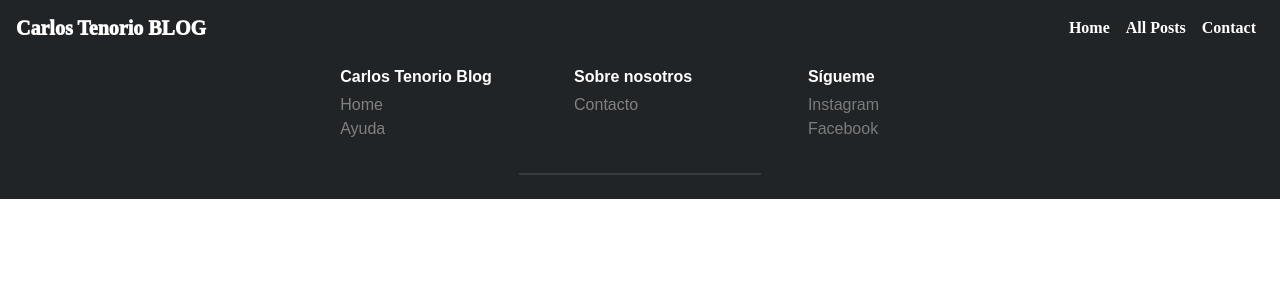
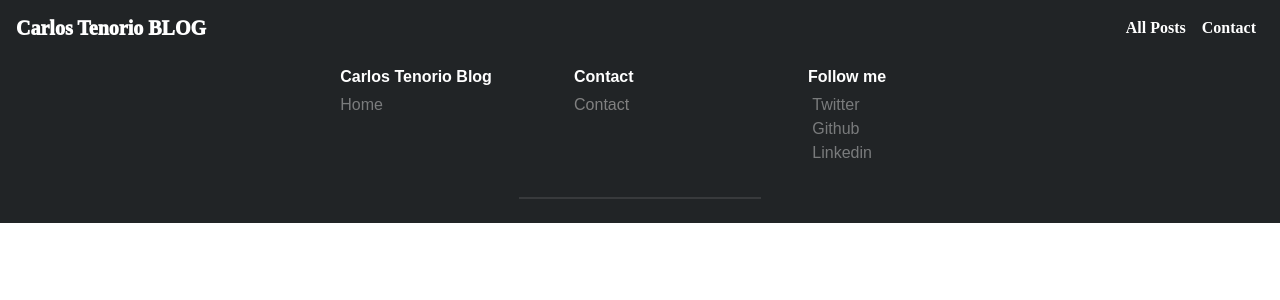
Before and after one commit to CarlosTenorio/myblog, a Django app: template blog/templates/layout.html in a window 1280 px wide. Shown: the top 300 px of the page. Run offline with Django 3.2, Linux system fonts and the light colour scheme; the template is opened without the code that fills it, so the values that code supplies are empty; style sheets or scripts are compiled from the project's sources; some libraries are stand-ins or nearby versions.

Commit message:
Add translations, DB translations and add post detail

```diff
--- a/blog/templates/components/footer.html
+++ b/blog/templates/components/footer.html
@@ -1,21 +1,32 @@
+
+{% load i18n %}
 <footer class="footer">
-
   <div class="footer-links">
     <ul>
       <li><h3>Carlos Tenorio Blog</h3></li>
-      <li><a>Home</a></li>
-      <li><a>Ayuda</a></li>
+      <li><a href="{% url 'home' %}">Home</a></li>
     </ul>
     <ul>
-      <li><h3>Sobre nosotros</h3></li>
-      <li><a>Contacto</a></li>
+      <li><h3>{% trans "Contact" %}</h3></li>
+      <li><a>{% trans "Contact" %}</a></li>
     </ul>
     <ul>
-      <li><h3>Sígueme</h3></li>
-      <li><a href="https://www.instagram.com/tinta_y_piel_comparador/" target="_blank"><i class="fa fa-twitter"></i> Instagram</a></li>
-      <li><a href="https://www.facebook.com/Tinta-y-Piel-339326989797545/" target="_blank"><i class="fa fa-giyhub"></i> Facebook</a></li>
+      <li><h3>{% trans "Follow me" %}</h3></li>
+      <li>
+        <a href="https://twitter.com/ctenoriop" target="_blank"><i class="fa fa-twitter">
+          </i>&nbsp;Twitter
+        </a>
+      </li>
+      <li>
+        <a href="https://github.com/CarlosTenorio" target="_blank">
+          <i class="fa fa-github"></i>&nbsp;Github
+        </a>
+      <li>
+        <a href="https://www.linkedin.com/in/carlos-tenorio-p%C3%A9rez-806978112/" target="_blank">
+          <i class="fa fa-linkedin"></i>&nbsp;Linkedin
+        </a>
+      </li>
     </ul>
   </div>
   <hr>
-
 </footer>
--- a/blog/templates/components/navbar.html
+++ b/blog/templates/components/navbar.html
@@ -1,6 +1,8 @@
+{% load i18n %}
+
 <nav class="navbar navbar-expand-md navbar-custom">
   <!-- Brand -->
-  <a class="navbar-brand nav-title-custom" href="#">Carlos Tenorio BLOG</a>
+  <a class="navbar-brand nav-title-custom" href="{% url 'home' %}">Carlos Tenorio BLOG</a>
 
   <!-- Toggler/collapsibe Button -->
   <button class="navbar-toggler" type="button" data-toggle="collapse" data-target="#collapsibleNavbar">
@@ -11,14 +13,10 @@
   <div class="collapse navbar-collapse" id="collapsibleNavbar">
     <ul class="navbar-nav ml-auto">
       <li class="nav-item">
-        <a class="nav-link nav-link-custom" href="#">Home</a>
-      </li>
+        <a class="nav-link nav-link-custom" href="{% url 'home' %}">{% trans "All Posts" %}</a>
       </li>
       <li class="nav-item">
-        <a class="nav-link nav-link-custom" href="#">All Posts</a>
-      </li>
-      <li class="nav-item">
-        <a class="nav-link nav-link-custom" href="#">Contact</a>
+        <a class="nav-link nav-link-custom" href="#">{% trans "Contact" %}</a>
       </li>
     </ul>
   </div>
--- a/blog/urls.py
+++ b/blog/urls.py
@@ -1,6 +1,7 @@
-from django.urls import path, include
+from django.urls import path
 from . import views
 
 urlpatterns = [
-    path('', views.post_list),
+    path('', views.post_list, name="home"),
+    path('post/<int:pk>', views.post_detail, name='post_detail'),
 ]
--- a/src/less/navbar.less
+++ b/src/less/components/navbar.less
@@ -8,13 +8,7 @@
   color: @brand-secondary;
 
   &:hover {
-    color: @brand-django;
-  }
-
-  .nav-title-custom {
-    font-weight: 1000;
-    font-family: 'sans-serif';
-    color: @brand-primary;
+    color: @brand-secondary;
   }
 }
 
@@ -24,6 +18,6 @@
   color: @brand-secondary;
 
   &:hover {
-    color: @brand-primary;
+    color: @brand-secondary;
   }
 }
--- a/src/less/main.less
+++ b/src/less/main.less
@@ -1,6 +1,7 @@
 @import "../../node_modules/font-awesome/less/font-awesome";
 
 @import "variables";
-@import "navbar";
-@import "footer";
+@import "components/navbar";
+@import "components/footer";
 @import "post_list";
+@import "post_detail";
--- /dev/null
+++ b/src/less/post_detail.less
@@ -0,0 +1,14 @@
+.post-detail {
+  margin-top: 50px;
+  margin-bottom: 50px;
+}
+
+.post-detail-sub {
+  margin-top: 15px;
+  margin-bottom: 35px;
+}
+
+.img-post-detail {
+  margin-top: 25px;
+  height: 500px;
+}
--- a/src/less/post_list.less
+++ b/src/less/post_list.less
@@ -34,7 +34,6 @@
   margin-bottom: 50px;
 
   &:hover {
-    cursor: pointer;
     box-shadow: 0 6px 10px 0 rgba(149,153,153,0.2);
   }
 }
```
Also changed, not shown: blog/templates/components/info_profile.html (added, +10 -0 lines), blog/templates/post_detail.html (added, +23 -0 lines), blog/templates/post_list.html (+23 -15 lines), blog/views.py (+10 -5 lines), locale/es/LC_MESSAGES/django.po, src/less/components/footer.less (renamed from src/less/footer.less).
